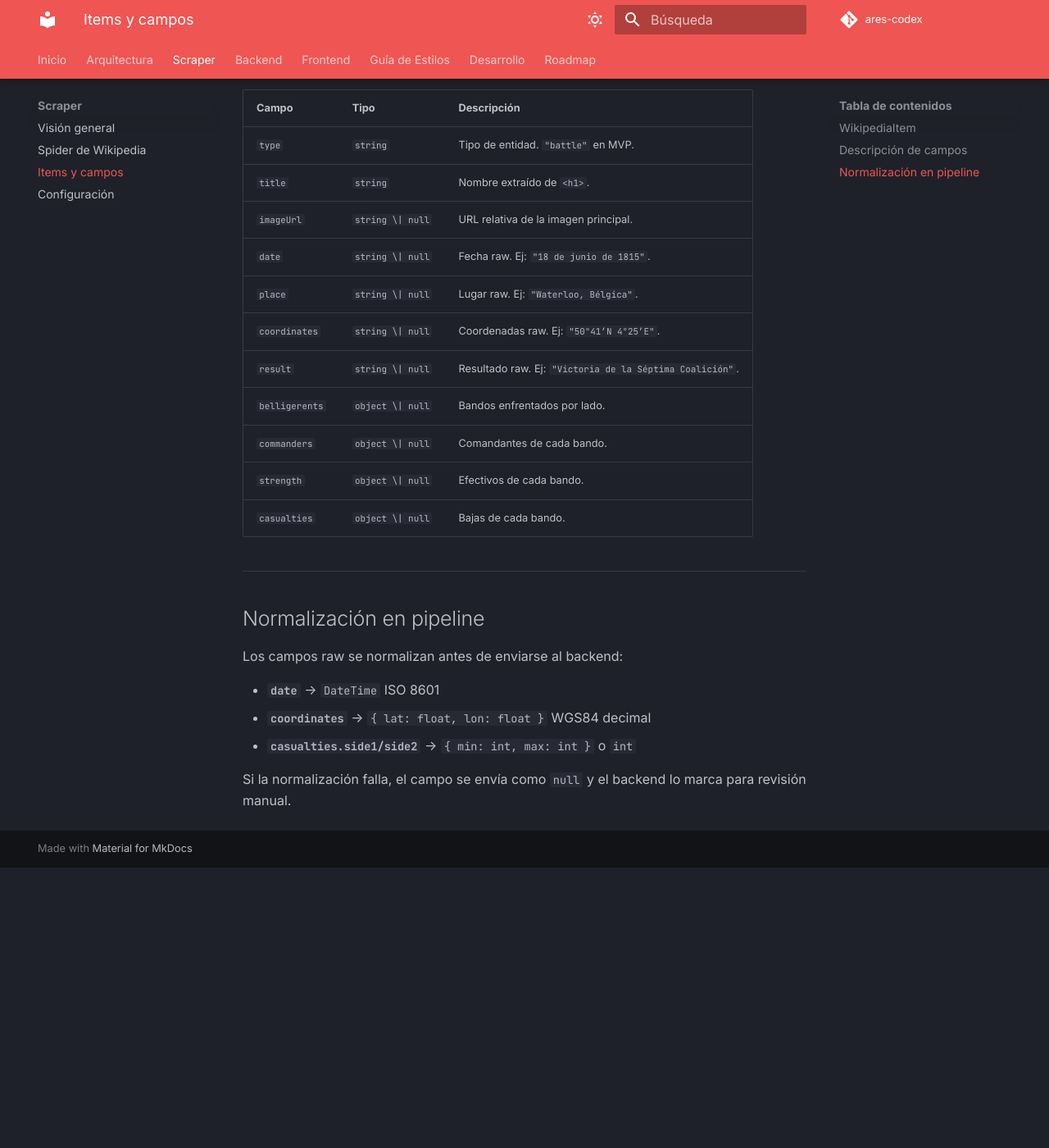
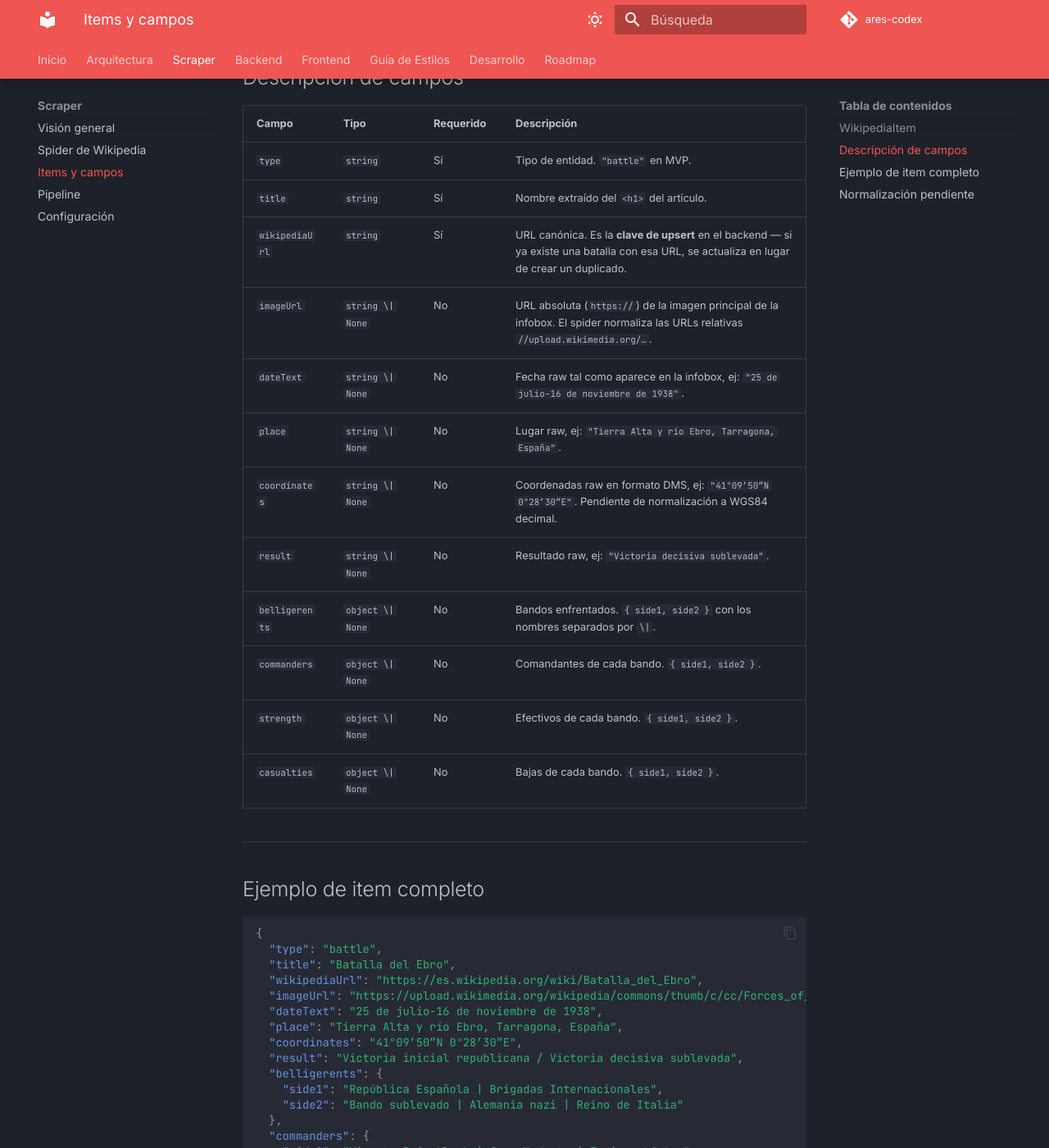
Before and after one commit to mtzgutierrez/bellum-atlas, an MkDocs documentation site: the page built from docs/scraper/items.md, in a window 1280 px wide and 1400 px high, scrolled down 628 px. Shown: the whole window at 82% size. Built offline with MkDocs 1.6.1 and Material for MkDocs 9.7.7, drawn with Linux system fonts in a browser that asks for light colours; comment, search, counter and statistics services are not loaded; before the commit the page ends 1686 px from its top, so only the background shows below that; some of the changed text lies outside the part shown.

Commit message:
Crea el pipeline del scraper para el backend y la documentación asociada

````diff
--- a/docs/scraper/items.md
+++ b/docs/scraper/items.md
@@ -8,13 +8,14 @@
 
 ```python
 class WikipediaItem(scrapy.Item):
-    type         = scrapy.Field()  # "battle" | "war" (futuro)
-    title        = scrapy.Field()  # Nombre de la batalla
-    imageUrl     = scrapy.Field()  # URL de la imagen de la infobox
-    date         = scrapy.Field()  # Fecha en texto raw
-    place        = scrapy.Field()  # Lugar en texto raw
-    coordinates  = scrapy.Field()  # Coordenadas en texto raw
-    result       = scrapy.Field()  # Resultado en texto raw
+    type         = scrapy.Field()  # siempre "battle" en MVP
+    title        = scrapy.Field()  # nombre extraído del <h1>
+    wikipediaUrl = scrapy.Field()  # URL canónica del artículo — clave de upsert
+    imageUrl     = scrapy.Field()  # URL absoluta de la imagen principal de la infobox
+    dateText     = scrapy.Field()  # fecha raw, ej: "18 de junio de 1815"
+    place        = scrapy.Field()  # lugar raw, ej: "Waterloo, Bélgica"
+    coordinates  = scrapy.Field()  # coordenadas raw, ej: "50°41′N 4°25′E"
+    result       = scrapy.Field()  # resultado raw
     belligerents = scrapy.Field()  # { side1: str, side2: str }
     commanders   = scrapy.Field()  # { side1: str, side2: str }
     strength     = scrapy.Field()  # { side1: str, side2: str }
@@ -25,28 +26,62 @@ class WikipediaItem(scrapy.Item):
 
 ## Descripción de campos
 
-| Campo | Tipo | Descripción |
-|---|---|---|
-| `type` | `string` | Tipo de entidad. `"battle"` en MVP. |
-| `title` | `string` | Nombre extraído de `<h1>`. |
-| `imageUrl` | `string \| null` | URL relativa de la imagen principal. |
-| `date` | `string \| null` | Fecha raw. Ej: `"18 de junio de 1815"`. |
-| `place` | `string \| null` | Lugar raw. Ej: `"Waterloo, Bélgica"`. |
-| `coordinates` | `string \| null` | Coordenadas raw. Ej: `"50°41′N 4°25′E"`. |
-| `result` | `string \| null` | Resultado raw. Ej: `"Victoria de la Séptima Coalición"`. |
-| `belligerents` | `object \| null` | Bandos enfrentados por lado. |
-| `commanders` | `object \| null` | Comandantes de cada bando. |
-| `strength` | `object \| null` | Efectivos de cada bando. |
-| `casualties` | `object \| null` | Bajas de cada bando. |
+| Campo | Tipo | Requerido | Descripción |
+|---|---|---|---|
+| `type` | `string` | Sí | Tipo de entidad. `"battle"` en MVP. |
+| `title` | `string` | Sí | Nombre extraído del `<h1>` del artículo. |
+| `wikipediaUrl` | `string` | Sí | URL canónica. Es la **clave de upsert** en el backend — si ya existe una batalla con esa URL, se actualiza en lugar de crear un duplicado. |
+| `imageUrl` | `string \| None` | No | URL absoluta (`https://`) de la imagen principal de la infobox. El spider normaliza las URLs relativas `//upload.wikimedia.org/…`. |
+| `dateText` | `string \| None` | No | Fecha raw tal como aparece en la infobox, ej: `"25 de julio-16 de noviembre de 1938"`. |
+| `place` | `string \| None` | No | Lugar raw, ej: `"Tierra Alta y río Ebro, Tarragona, España"`. |
+| `coordinates` | `string \| None` | No | Coordenadas raw en formato DMS, ej: `"41°09′50″N 0°28′30″E"`. Pendiente de normalización a WGS84 decimal. |
+| `result` | `string \| None` | No | Resultado raw, ej: `"Victoria decisiva sublevada"`. |
+| `belligerents` | `object \| None` | No | Bandos enfrentados. `{ side1, side2 }` con los nombres separados por `\|`. |
+| `commanders` | `object \| None` | No | Comandantes de cada bando. `{ side1, side2 }`. |
+| `strength` | `object \| None` | No | Efectivos de cada bando. `{ side1, side2 }`. |
+| `casualties` | `object \| None` | No | Bajas de cada bando. `{ side1, side2 }`. |
 
 ---
 
-## Normalización en pipeline
+## Ejemplo de item completo
 
-Los campos raw se normalizan antes de enviarse al backend:
+```json
+{
+  "type": "battle",
+  "title": "Batalla del Ebro",
+  "wikipediaUrl": "https://es.wikipedia.org/wiki/Batalla_del_Ebro",
+  "imageUrl": "https://upload.wikimedia.org/wikipedia/commons/thumb/c/cc/Forces_of_the_Spanish_Government_Crossing_the_Ebro.jpg/330px-Forces.jpg",
+  "dateText": "25 de julio-16 de noviembre de 1938",
+  "place": "Tierra Alta y río Ebro, Tarragona, España",
+  "coordinates": "41°09′50″N 0°28′30″E",
+  "result": "Victoria inicial republicana / Victoria decisiva sublevada",
+  "belligerents": {
+    "side1": "República Española | Brigadas Internacionales",
+    "side2": "Bando sublevado | Alemania nazi | Reino de Italia"
+  },
+  "commanders": {
+    "side1": "Vicente Rojo Lluch | Juan Modesto | Enrique Líster",
+    "side2": "Francisco Franco | Fidel Dávila | Juan Yagüe"
+  },
+  "strength": {
+    "side1": "100.000-130.000 hombres | 250 piezas de artillería",
+    "side2": "98.000-185.000 hombres | 550 piezas de artillería"
+  },
+  "casualties": {
+    "side1": "46.713 bajas totales",
+    "side2": "41.500 bajas totales"
+  }
+}
+```
 
-- **`date`** → `DateTime` ISO 8601
-- **`coordinates`** → `{ lat: float, lon: float }` WGS84 decimal
-- **`casualties.side1/side2`** → `{ min: int, max: int }` o `int`
+---
 
-Si la normalización falla, el campo se envía como `null` y el backend lo marca para revisión manual.
+## Normalización pendiente
+
+Los siguientes campos se envían raw al backend por ahora. En futuras iteraciones se normalizarán en el pipeline antes del envío:
+
+| Campo | Estado | Transformación pendiente |
+|---|---|---|
+| `dateText` | Raw → backend | Parsear a ISO 8601 para poblar el campo `date` |
+| `coordinates` | Raw → backend | Convertir DMS a `{ lat, lon }` WGS84 decimal |
+| `casualties` | Raw → backend | Extraer rangos numéricos `{ min, max }` |
--- a/mkdocs.yml
+++ b/mkdocs.yml
@@ -71,6 +71,7 @@ nav:
       - Visión general: scraper/index.md
       - Spider de Wikipedia: scraper/spider.md
       - Items y campos: scraper/items.md
+      - Pipeline: scraper/pipeline.md
       - Configuración: scraper/configuracion.md
   - Backend:
       - Visión general: backend/index.md
````
Also changed, not shown: docs/arquitectura/flujo-datos.md (+40 -43 lines), docs/scraper/configuracion.md (+35 -10 lines), docs/scraper/index.md (+40 -18 lines), docs/scraper/pipeline.md (added, +135 -0 lines), docs/scraper/spider.md (+43 -9 lines), 6 other files.
